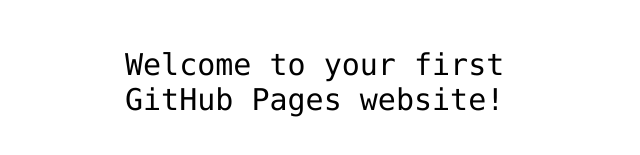
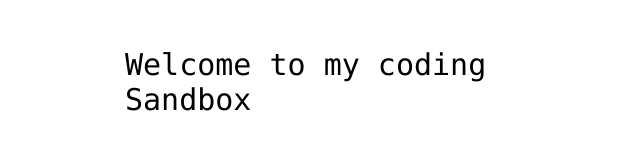
Before and after one commit to ShemarYap/ShemarYap.github.io, a plain HTML site: page index.html in a window 1280 px wide. Shown: the part 341-496 px from the top of the page, without its empty margins (315-955 px from the left). Drawn offline with Linux system fonts and the light colour scheme.

Commit message:
Update index.html
Going through the gitHub user manual

```diff
--- a/index.html
+++ b/index.html
@@ -12,7 +12,7 @@
 <img src="https://octodex.github.com/images/daftpunktocat-thomas.gif" id="octocat" alt="octocat-gif" />
 
 <!-- Change this code here by copy and pasting your template on line 15 -->
-<p>Welcome to your first GitHub Pages website!</p>
+<p>Welcome to my coding Sandbox</p>
 
 </body>
 </html>
```
